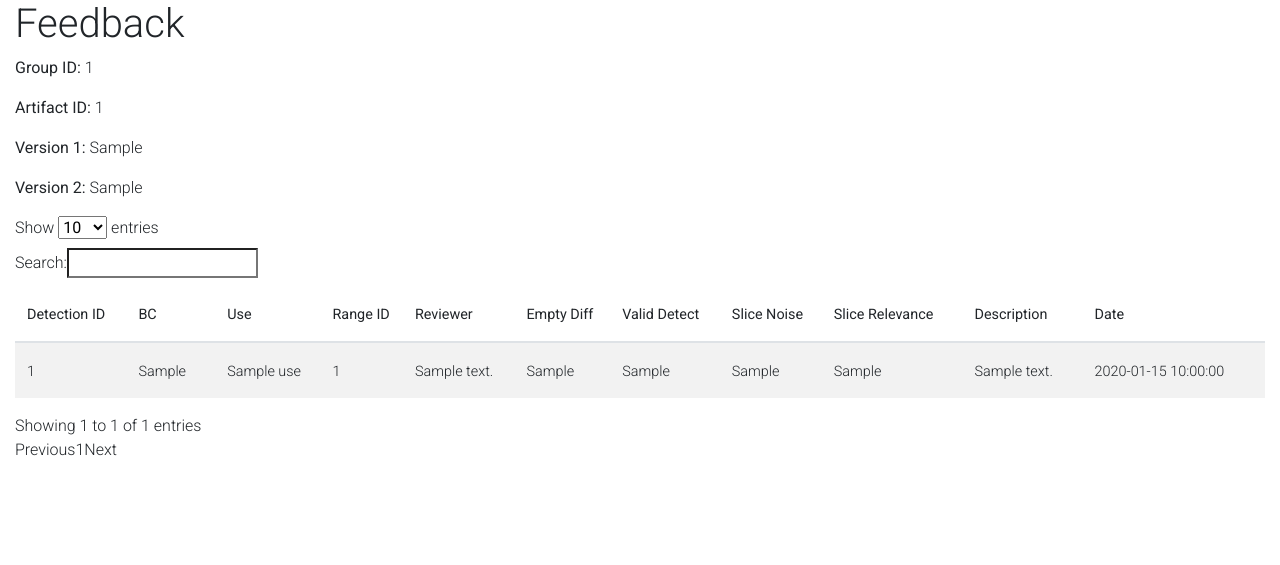
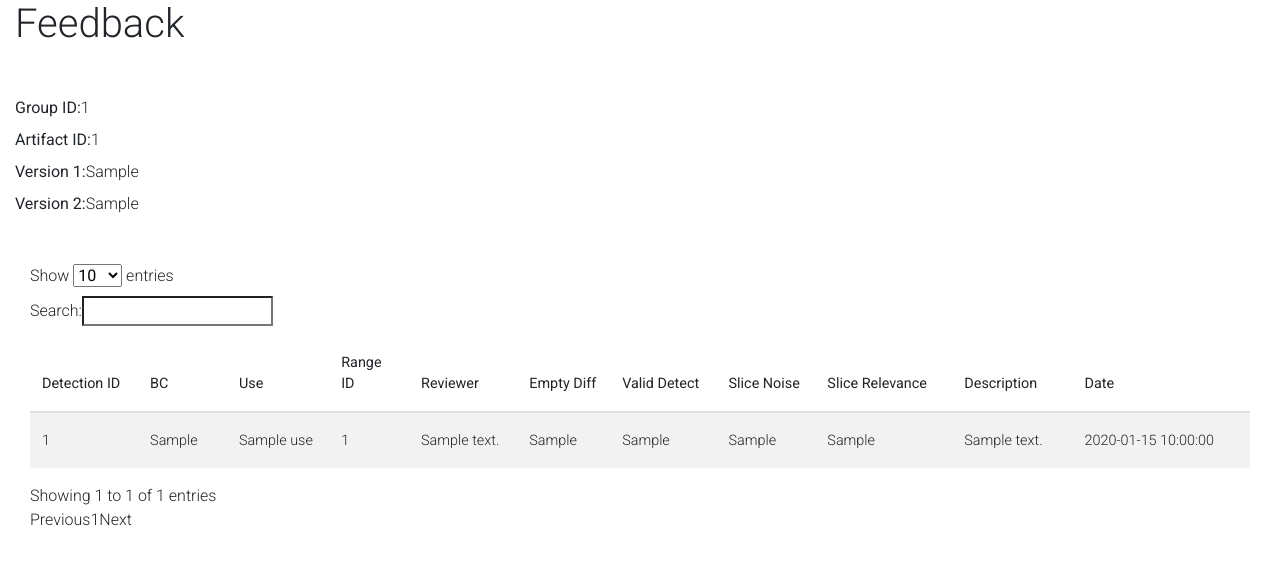
Before and after one commit to lmove/maven-reaction-web, a Flask app: template templates/feedback.html in a window 1280 px wide. Shown: the top 565 px of the page. Run offline with Flask 2, Linux system fonts and the light colour scheme; the template is opened without the code that fills it: most values are stand-ins (such as "Sample title", 1, 10 or a date in 2020); some libraries are stand-ins or nearby versions.

Commit message:
More look-and-feel

```diff
--- a/templates/feedback.html
+++ b/templates/feedback.html
@@ -34,14 +34,14 @@
 		<div class="container-fluid">
 			<h1>Feedback</h1>
 			<!-- API information -->
-			<div>
-				<p><b>Group ID:</b> {{ api.groupId }}</p>
-				<p><b>Artifact ID:</b> {{ api.artifactId }}</p>
-				<p><b>Version 1:</b> {{ api.v1 }}</p>
-				<p><b>Version 2:</b> {{ api.v2 }}</p>
+			<div class="col my-5">
+				<p class="row mb-2"><b>Group ID:</b> {{ api.groupId }}</p>
+				<p class="row mb-2"><b>Artifact ID:</b> {{ api.artifactId }}</p>
+				<p class="row mb-2"><b>Version 1:</b> {{ api.v1 }}</p>
+				<p class="row mb-2"><b>Version 2:</b> {{ api.v2 }}</p>
 			</div>
 			<!-- Feedback -->
-			<div>
+			<div class="col">
 				<table id="tableIssues" class="table table-striped table-hover">
 					<thead>
 						<tr>
```
